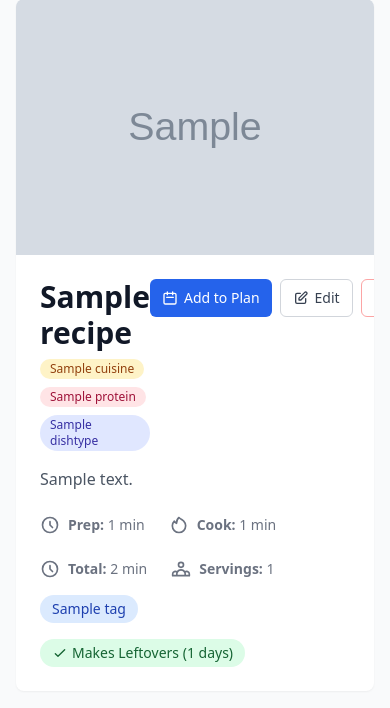
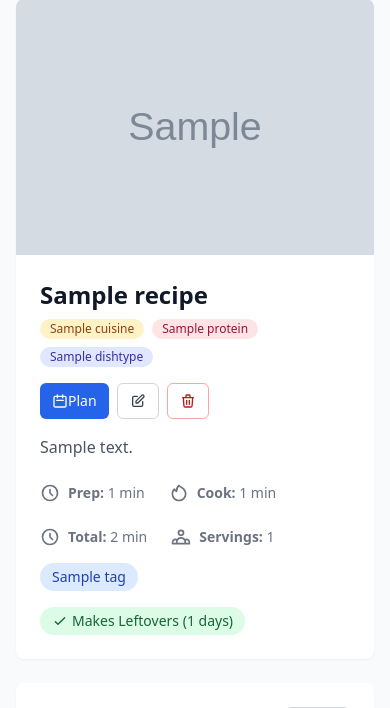
Before and after one commit to mbryantms/mealplanner, a Django app: page /recipes/1/ in a window 390 px wide. Shown: the part 133-841 px from the top of the page. Run offline with Django 5.2, Linux system fonts and the light colour scheme; a user stored in the database is signed in; tables that the repository leaves empty hold one stand-in row (values such as "Sample post"); grey boxes marked "Sample" are stand-in pictures; style sheets or scripts are compiled from the project's sources.

Commit message:
fix: Make recipe detail header mobile-friendly
- Stack title and action buttons vertically on mobile, horizontal on sm+
- Add flex-wrap to buttons container to prevent overflow
- Shorten button labels on mobile (icon + shorter text)
- Reduce title font size slightly on mobile

```diff
--- a/apps/recipes/templates/recipes/recipe_detail.html
+++ b/apps/recipes/templates/recipes/recipe_detail.html
@@ -32,9 +32,9 @@
             </div>
             <!-- Info -->
             <div class="md:w-2/3 p-6">
-                <div class="flex items-start justify-between">
-                    <div>
-                        <h1 class="text-3xl font-bold text-gray-900">{{ recipe.name }}</h1>
+                <div class="flex flex-col gap-4 sm:flex-row sm:items-start sm:justify-between">
+                    <div class="min-w-0">
+                        <h1 class="text-2xl sm:text-3xl font-bold text-gray-900">{{ recipe.name }}</h1>
                         {% if recipe.cuisines.exists or recipe.proteins.exists or recipe.dish_types.exists %}
                         <div class="mt-2 flex flex-wrap gap-2">
                             {% for cuisine in recipe.cuisines.all %}
@@ -55,34 +55,35 @@
                         </div>
                         {% endif %}
                     </div>
-                    <div class="flex gap-2 self-start flex-shrink-0">
+                    <div class="flex flex-wrap gap-2 sm:flex-shrink-0">
                         <button type="button"
                                 hx-get="{% url 'recipes:add_to_meal_plan_modal' recipe.pk %}"
                                 hx-target="#add-to-plan-modal"
                                 hx-swap="innerHTML"
                                 @click="$dispatch('open-plan-modal')"
                                 class="inline-flex items-center px-3 py-2 text-sm font-medium text-white bg-blue-600 rounded-md hover:bg-blue-700 focus:outline-none focus:ring-2 focus:ring-blue-500 focus:ring-offset-2">
-                            <svg class="h-4 w-4 mr-1.5" fill="none" viewBox="0 0 24 24" stroke="currentColor">
+                            <svg class="h-4 w-4 sm:mr-1.5" fill="none" viewBox="0 0 24 24" stroke="currentColor">
                                 <path stroke-linecap="round" stroke-linejoin="round" stroke-width="2"
                                       d="M8 7V3m8 4V3m-9 8h10M5 21h14a2 2 0 002-2V7a2 2 0 00-2-2H5a2 2 0 00-2 2v12a2 2 0 002 2z" />
                             </svg>
-                            Add to Plan
+                            <span class="hidden sm:inline">Add to Plan</span>
+                            <span class="sm:hidden">Plan</span>
                         </button>
                         <a href="{% url 'recipes:recipe_edit' recipe.pk %}"
                            class="inline-flex items-center px-3 py-2 text-sm font-medium text-gray-700 bg-white border border-gray-300 rounded-md hover:bg-gray-50 focus:outline-none focus:ring-2 focus:ring-blue-500 focus:ring-offset-2">
-                            <svg class="h-4 w-4 mr-1.5" fill="none" viewBox="0 0 24 24" stroke="currentColor">
+                            <svg class="h-4 w-4 sm:mr-1.5" fill="none" viewBox="0 0 24 24" stroke="currentColor">
                                 <path stroke-linecap="round" stroke-linejoin="round" stroke-width="2"
                                       d="M11 5H6a2 2 0 00-2 2v11a2 2 0 002 2h11a2 2 0 002-2v-5m-1.414-9.414a2 2 0 112.828 2.828L11.828 15H9v-2.828l8.586-8.586z" />
                             </svg>
-                            Edit
+                            <span class="hidden sm:inline">Edit</span>
                         </a>
                         <a href="{% url 'recipes:recipe_delete' recipe.pk %}"
                            class="inline-flex items-center px-3 py-2 text-sm font-medium text-red-700 bg-white border border-red-300 rounded-md hover:bg-red-50 focus:outline-none focus:ring-2 focus:ring-red-500 focus:ring-offset-2">
-                            <svg class="h-4 w-4 mr-1.5" fill="none" viewBox="0 0 24 24" stroke="currentColor">
+                            <svg class="h-4 w-4 sm:mr-1.5" fill="none" viewBox="0 0 24 24" stroke="currentColor">
                                 <path stroke-linecap="round" stroke-linejoin="round" stroke-width="2"
                                       d="M19 7l-.867 12.142A2 2 0 0116.138 21H7.862a2 2 0 01-1.995-1.858L5 7m5 4v6m4-6v6m1-10V4a1 1 0 00-1-1h-4a1 1 0 00-1 1v3M4 7h16" />
                             </svg>
-                            Delete
+                            <span class="hidden sm:inline">Delete</span>
                         </a>
                     </div>
                 </div>
```
